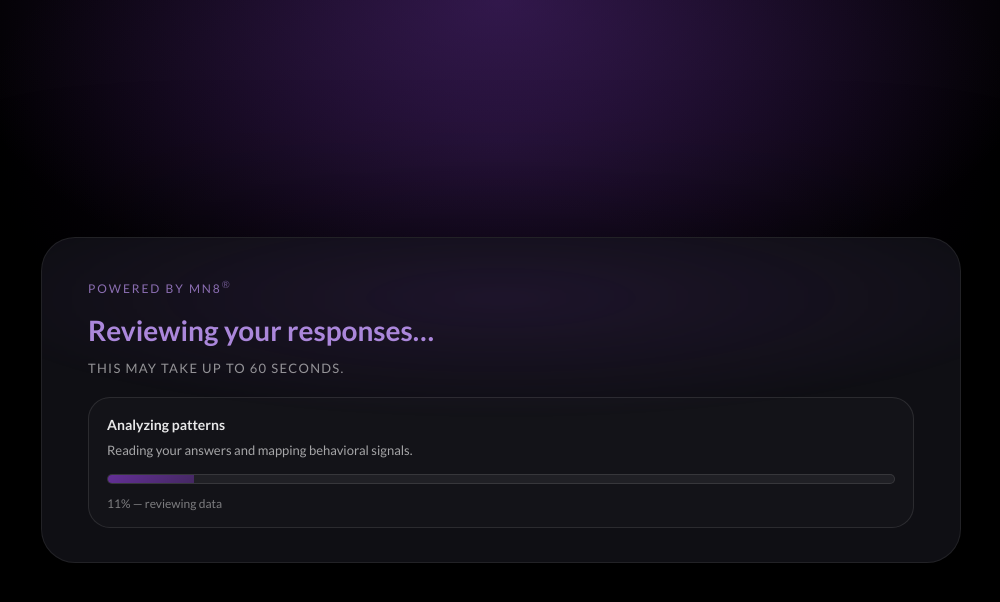
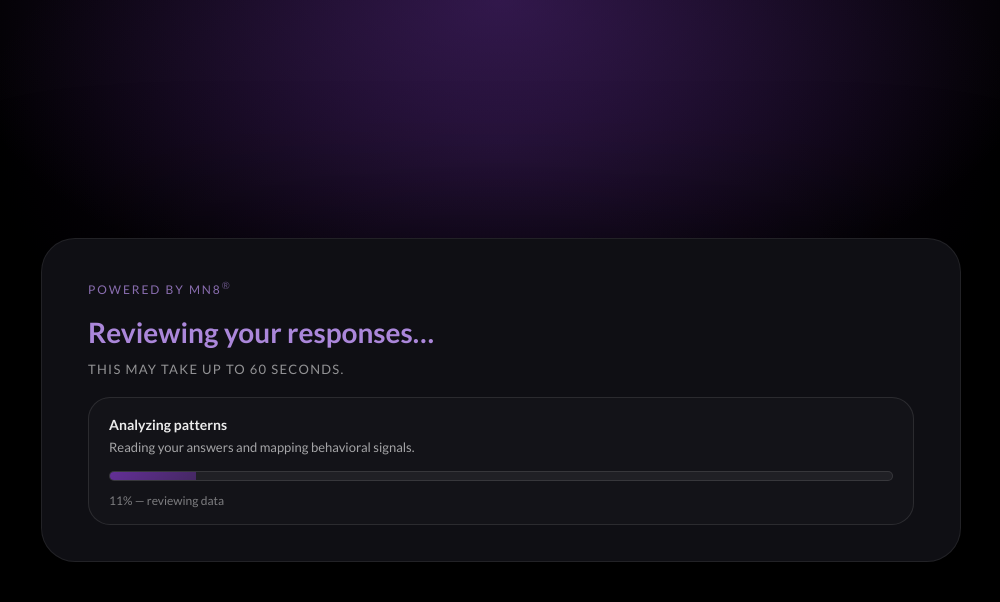
Before and after one commit to drinkmn8-cmyk/the-diagnostic-mn8, a plain HTML site: page loading.html in a window 1280 px wide. Shown: the whole page, without its empty margins (139-1139 px from the left). Drawn offline with Linux system fonts and the light colour scheme.

Commit message:
Update loading.html for better UI and functionality
Refactor loading state and improve styling.

```diff
--- a/loading.html
+++ b/loading.html
@@ -15,10 +15,8 @@
       --bg:#000;
       --card:#0f0f14;
       --hair:rgba(255,255,255,.08);
-
       --text:rgba(255,255,255,.92);
       --muted:rgba(255,255,255,.55);
-
       --accent:#632f96;
       --radius:34px;
     }
@@ -34,7 +32,6 @@
         radial-gradient(760px 420px at 50% 18%, rgba(99,47,150,.18), rgba(99,47,150,0) 70%),
         var(--bg);
       background-attachment:fixed;
-
       color:var(--text);
       font-family:"Lato",system-ui,-apple-system,Segoe UI,Roboto,Arial;
       display:grid;
@@ -48,45 +45,31 @@
       background:var(--card);
       border:1px solid var(--hair);
       border-radius:var(--radius);
-      padding:40px 46px 34px;
+      padding:40px 46px 36px;
       box-shadow:0 34px 160px rgba(0,0,0,.72);
       position:relative;
       overflow:hidden;
     }
 
-    .card::before{
-      content:"";
-      position:absolute;
-      inset:-60px -80px auto -80px;
-      height:240px;
-      background:radial-gradient(closest-side, rgba(99,47,150,.18), rgba(99,47,150,0));
-      pointer-events:none;
-      filter:blur(2px);
-    }
-
     .powered{
-      position:relative;
       font-size:12px;
       letter-spacing:.16em;
       text-transform:uppercase;
       color:rgba(185,145,235,.72);
       font-weight:500;
+      margin-bottom:18px;
       user-select:none;
-      margin-bottom:18px;
     }
     .powered sup{font-size:10px; opacity:.7}
 
     h1{
-      position:relative;
       margin:0 0 10px 0;
       font-size:28px;
-      line-height:1.2;
       font-weight:700;
       color:rgba(185,145,235,.92);
     }
 
     .sub{
-      position:relative;
       margin:0 0 18px 0;
       color:var(--muted);
       font-size:13px;
@@ -96,9 +79,8 @@
     }
 
     .panel{
-      position:relative;
-      margin-top:16px;
-      padding:18px 18px 16px;
+      margin-top:18px;
+      padding:18px 20px 16px;
       border-radius:22px;
       border:1px solid rgba(255,255,255,.10);
       background:rgba(255,255,255,.02);
@@ -106,15 +88,13 @@
 
     .lineTitle{
       font-size:14px;
-      color:rgba(255,255,255,.90);
-      margin-bottom:8px;
       font-weight:600;
+      margin-bottom:6px;
     }
 
     .line{
       font-size:13px;
       color:rgba(255,255,255,.62);
-      line-height:1.45;
       min-height:18px;
     }
 
@@ -130,7 +110,7 @@
     .bar{
       height:100%;
       width:0%;
-      background:linear-gradient(135deg, var(--accent), rgba(99,47,150,.55));
+      background:linear-gradient(135deg,var(--accent),rgba(99,47,150,.55));
       transition:width .35s ease;
     }
 
@@ -139,31 +119,6 @@
       font-size:12px;
       color:rgba(255,255,255,.45);
     }
-
-    /* State switch */
-    .state{display:block}
-    .state.hidden{display:none}
-
-    /* Complete state styling */
-    .completeTitle{
-      margin:0;
-      font-size:28px;
-      line-height:1.2;
-      font-weight:700;
-      color:rgba(185,145,235,.92);
-    }
-    .completeMsg{
-      margin:14px 0 0;
-      color:rgba(255,255,255,.70);
-      font-size:14px;
-      line-height:1.55;
-      max-width:70ch;
-    }
-
-    @media (max-width:640px){
-      .card{padding:34px 20px 26px}
-      h1,.completeTitle{font-size:24px}
-    }
   </style>
 </head>
 
@@ -171,94 +126,57 @@
   <main class="card">
     <div class="powered">POWERED BY MN8<sup>®</sup></div>
 
-    <!-- LOADING STATE -->
-    <section class="state" id="loadingState">
     <h1>Reviewing your responses…</h1>
     <div class="sub">This may take up to 60 seconds.</div>
 
     <div class="panel">
-        <div class="lineTitle" id="loaderTitle">Analyzing patterns</div>
-        <div class="line" id="loaderLine">Reading your answers and mapping behavioral signals.</div>
+      <div class="lineTitle" id="title">Analyzing patterns</div>
+      <div class="line" id="line">Reading your answers and mapping behavioral signals.</div>
 
-        <div class="progressWrap" aria-label="progress">
+      <div class="progressWrap">
         <div class="bar" id="bar"></div>
       </div>
 
       <div class="eta" id="eta">0% — reviewing data</div>
     </div>
-    </section>
-
-    <!-- COMPLETE STATE (NO BUTTON) -->
-    <section class="state hidden" id="completeState">
-      <h2 class="completeTitle">Analysis complete.</h2>
-      <p class="completeMsg">
-        Your diagnostic summary is ready. Redirecting to your results…
-      </p>
-    </section>
   </main>
 
   <script>
-    // ✅ Adjust these
-    const DURATION_MS = 45000;      // progress hits 100% in ~45s
-    const REDIRECT_DELAY_MS = 1200; // pause after completion before switching page
-    const NEXT_PAGE = "result.html";
+    const TOTAL_TIME = 45000;          // 45 seconds
+    const NEXT_PAGE = "result.html";   // change if needed
 
     const bar = document.getElementById("bar");
     const eta = document.getElementById("eta");
-    const loaderTitle = document.getElementById("loaderTitle");
-    const loaderLine = document.getElementById("loaderLine");
-
-    const loadingState = document.getElementById("loadingState");
-    const completeState = document.getElementById("completeState");
+    const title = document.getElementById("title");
+    const line = document.getElementById("line");
 
     const steps = [
-      { t: 0,     title: "Analyzing patterns",          line: "Reading your answers and mapping behavioral signals." },
-      { t: 9000,  title: "Identifying resistance points",line: "Locating where momentum breaks and why it repeats." },
-      { t: 20000, title: "Checking consistency signals", line: "Comparing intent vs execution tendencies." },
-      { t: 32000, title: "Building your clarity summary",line: "Turning patterns into a direct diagnosis." },
-      { t: 41000, title: "Finalizing",                  line: "Preparing your result and recommendations." }
+      { t: 0,     title:"Analyzing patterns", line:"Reading your answers and mapping behavioral signals." },
+      { t: 12000, title:"Identifying resistance points", line:"Locating where momentum breaks and why it repeats." },
+      { t: 26000, title:"Checking consistency signals", line:"Comparing intent vs execution tendencies." },
+      { t: 38000, title:"Finalizing diagnostic", line:"Preparing your clarity summary." }
     ];
 
-    let start = Date.now();
-    let lastStepIndex = -1;
-    let finished = false;
-
-    function setComplete(){
-      if (finished) return;
-      finished = true;
-
-      // Switch states
-      loadingState.classList.add("hidden");
-      completeState.classList.remove("hidden");
-
-      // Redirect automatically (no button)
-      setTimeout(() => {
-        window.location.href = NEXT_PAGE;
-      }, REDIRECT_DELAY_MS);
-    }
+    const start = Date.now();
 
     function tick(){
       const elapsed = Date.now() - start;
-      const p = Math.min(1, elapsed / DURATION_MS);
-      const pct = Math.round(p * 100);
+      const p = Math.min(1, elapsed / TOTAL_TIME);
+      const percent = Math.round(p * 100);
 
-      bar.style.width = pct + "%";
-      eta.textContent = `${pct}% — reviewing data`;
+      bar.style.width = percent + "%";
+      eta.textContent = `${percent}% — reviewing data`;
 
-      // Step messages
       for (let i = steps.length - 1; i >= 0; i--) {
         if (elapsed >= steps[i].t) {
-          if (i !== lastStepIndex) {
-            loaderTitle.textContent = steps[i].title;
-            loaderLine.textContent = steps[i].line;
-            lastStepIndex = i;
-          }
+          title.textContent = steps[i].title;
+          line.textContent = steps[i].line;
           break;
         }
       }
 
-      if (pct >= 100) {
-        setComplete();
+      if (percent >= 100) {
+        window.location.href = NEXT_PAGE;
         return;
       }
 
```
Lines whose indentation alone changed are shown as unchanged.
